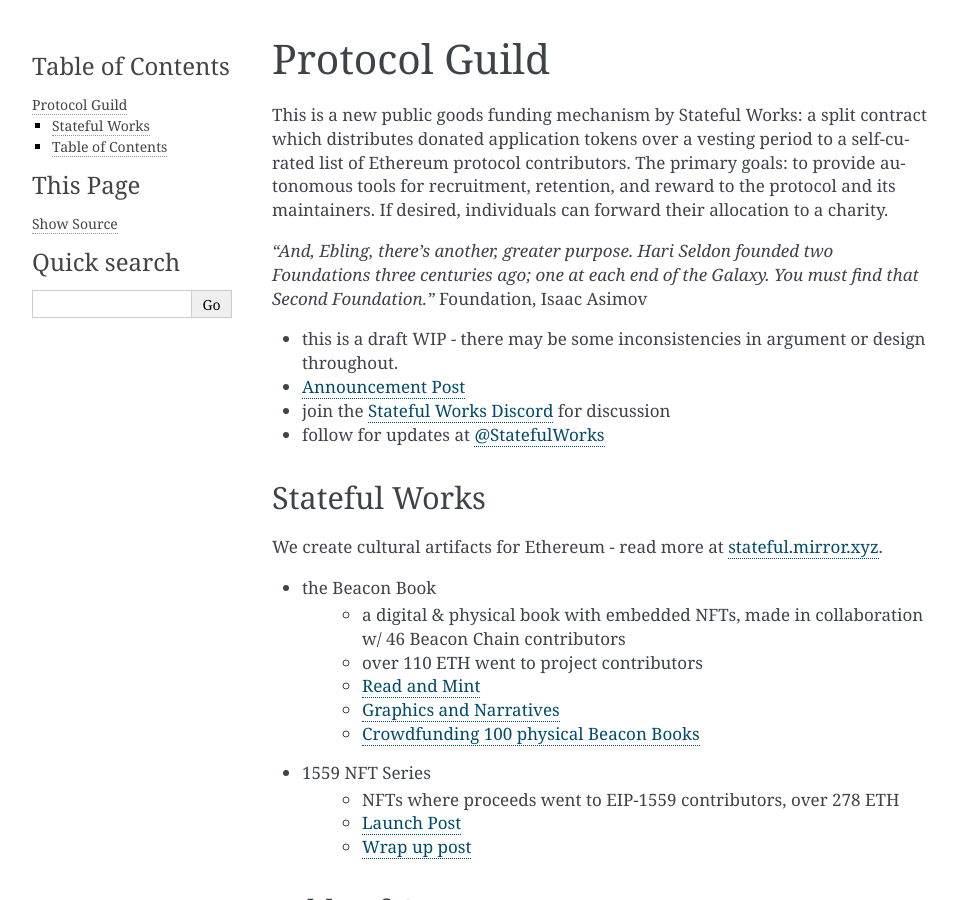
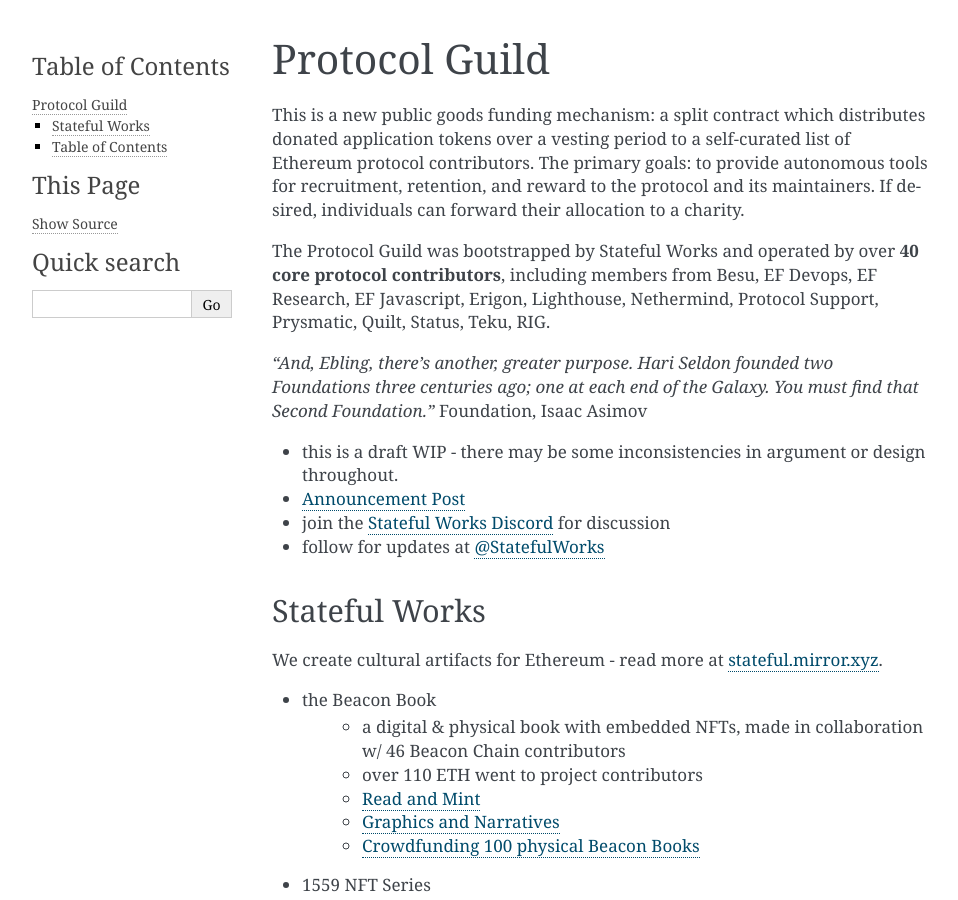
Before and after one commit to protocolguild/documentation, a Sphinx documentation site: the page built from docs/index.rst, in a window 1280 px wide and 900 px high. Shown: the whole window, without its empty margins (148-1106 px from the left). Built offline with Sphinx 7.4.7, drawn with Linux system fonts in a browser that asks for light colours.

Commit message:
Update index.rst

```diff
--- a/docs/index.rst
+++ b/docs/index.rst
@@ -1,7 +1,9 @@
 Protocol Guild
 ------------
 
-This is a new public goods funding mechanism by Stateful Works: a split contract which distributes donated application tokens over a vesting period to a self-curated list of Ethereum protocol contributors. The primary goals: to provide autonomous tools for recruitment, retention, and reward to the protocol and its maintainers. If desired, individuals can forward their allocation to a charity.
+This is a new public goods funding mechanism: a split contract which distributes donated application tokens over a vesting period to a self-curated list of Ethereum protocol contributors. The primary goals: to provide autonomous tools for recruitment, retention, and reward to the protocol and its maintainers. If desired, individuals can forward their allocation to a charity.
+
+The Protocol Guild was bootstrapped by Stateful Works and operated by over **40 core protocol contributors**, including members from Besu, EF Devops, EF Research, EF Javascript, Erigon, Lighthouse, Nethermind, Protocol Support, Prysmatic, Quilt, Status, Teku, RIG.
 
 *"And, Ebling, there's another, greater purpose. Hari Seldon founded two Foundations three centuries ago; one at each end of the Galaxy. You must find that Second Foundation."* Foundation, Isaac Asimov
 
```
